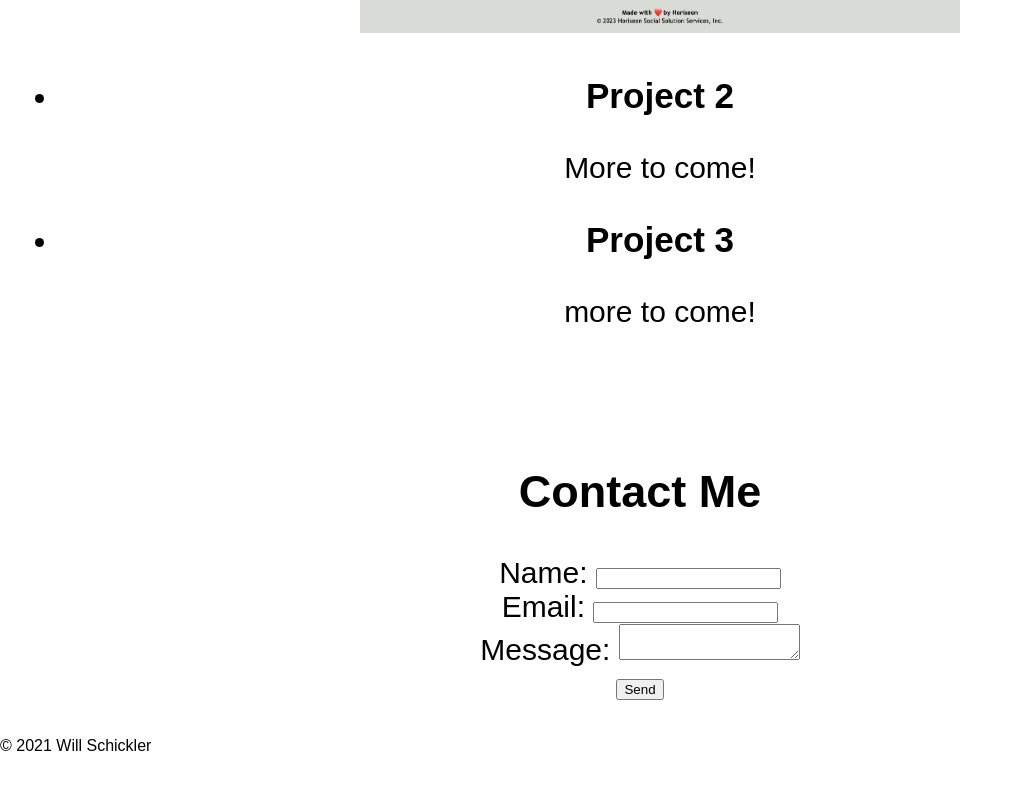
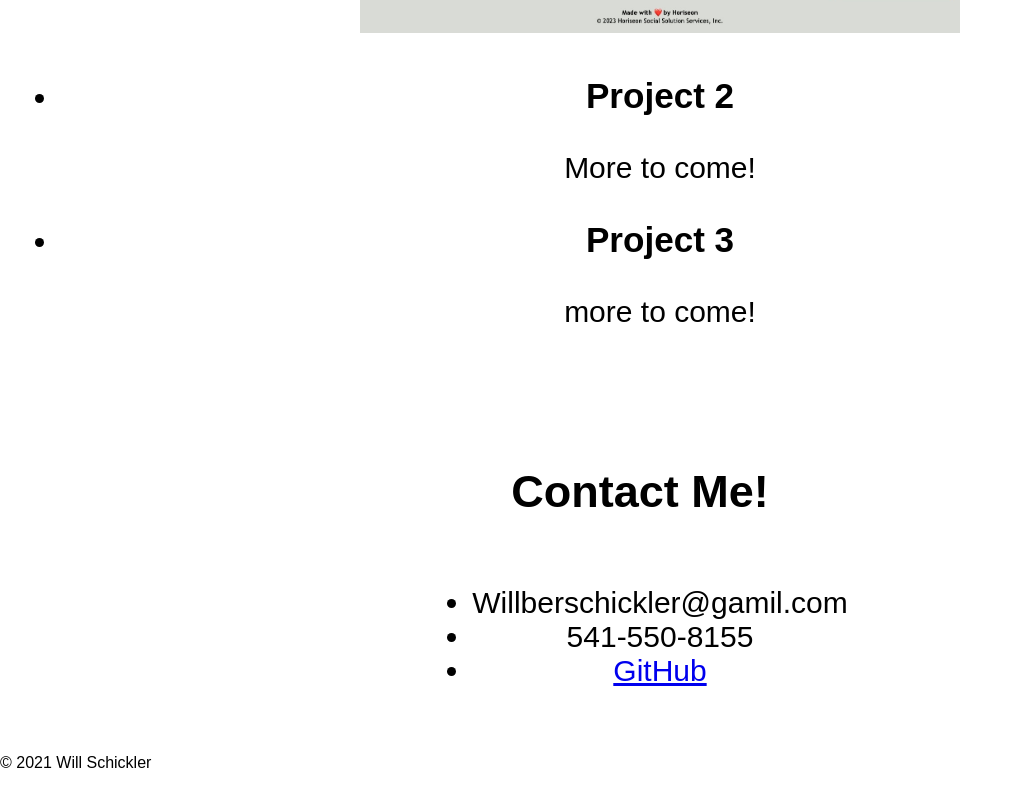
Before and after one commit to willber10/Will-Schickler-Portfolio-, a plain HTML site: page index.html in a window 1280 px wide. Shown: the part 2676-3464 px from the top of the page, without its empty margins (0-1023 px from the left). Drawn offline with Linux system fonts and the light colour scheme.

Commit message:
added some more in the contact me section

```diff
--- a/index.html
+++ b/index.html
@@ -73,19 +73,13 @@
     </section>
 
     <section id="contact">
-      <h2>Contact Me</h2>
-      <form>
-        <label for="name">Name:</label>
-        <input type="text" id="name" name="name"><br>
+      <h2>Contact Me!</h2>
+      <ul>
+        <li> Willberschickler@gamil.com </li>
+        <li> 541-550-8155 </li>
+        <li><a href="https://github.com/dashboard" target="_blank">GitHub</a></li>
 
-        <label for="email">Email:</label>
-        <input type="email" id="email" name="email"><br>
 
-        <label for="message">Message:</label>
-        <textarea id="message" name="message"></textarea><br>
-
-        <input type="submit" value="Send">
-      </form>
     </section>
   </main>
 
```
